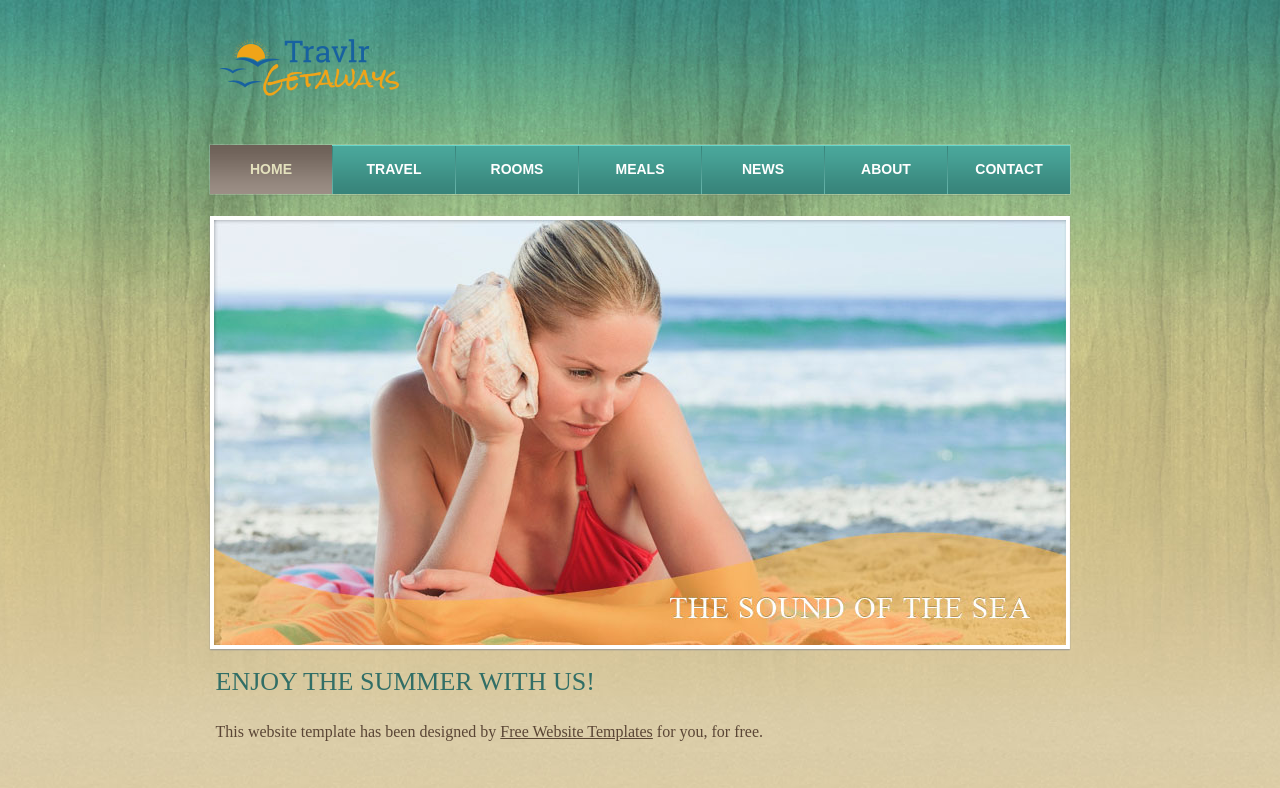
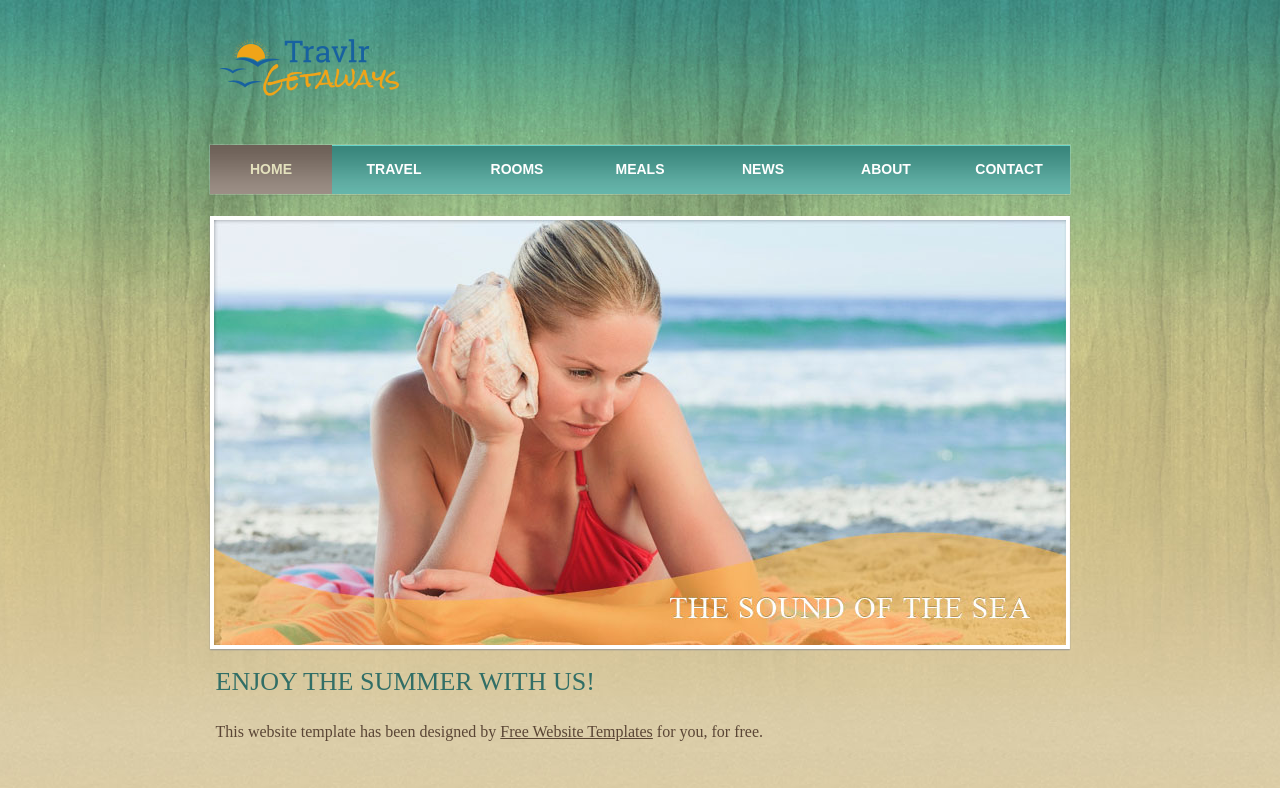
Before and after one commit to Maqs26/CS465, a Node server app: page / in a window 1280 px wide. Shown: the top 788 px of the page. Run offline with Node 20, Linux system fonts and the light colour scheme; some libraries are stand-ins or nearby versions.

Commit message:
Improve navbar layout for admin view labels

```diff
--- a/public/css/style.css
+++ b/public/css/style.css
@@ -43,24 +43,26 @@ img {
 #navigation {
 	background: url(../images/bg-navigation.png) no-repeat;
 	clear: both;
-	height: 50px;
+	min-height: 50px;
 	width: 860px;
 	margin: 0 auto;
 	padding: 1px;
 }
 #navigation ul {
-	display: inline-block;
-	width: 860px;
+	display: flex;
+	flex-wrap: wrap;
+	align-items: stretch;
 	list-style: none;
 	margin: 0;
 	padding: 0;
+	width: 100%;
 }
 #navigation li {
-	float: left;
+	flex: 1 1 122px;
+	min-width: 110px;
 	background-position: 0 -118px;
-	background-repeat: no-repeat;
+	background-repeat: repeat-x;
 	height: 49px;
-	width: 122px;
 	margin: 0;
 	padding-left: 1px;
 	text-align: center;
@@ -72,11 +74,15 @@ img {
 }
 #navigation li a {
 	color: #fff;
-	display: block;
-	font: bold 14px/48px Arial, Helvetica, sans-serif;
+	display: flex;
+	align-items: center;
+	justify-content: center;
+	font: bold 14px/1.1 Arial, Helvetica, sans-serif;
 	height: 49px;
+	padding: 0 10px;
 	text-decoration: none;
 	text-transform: uppercase;
+	white-space: nowrap;
 }
 #navigation li a:hover {
 	background-position: 0 -59px;
@@ -543,3 +549,16 @@ hr {
 #connect a.googleplus:hover {
 	background-position: 0 -197px;
 }
+
+@media screen and (max-width: 980px) {
+	#page {
+		width: 100%;
+	}
+	#navigation {
+		width: calc(100% - 40px);
+		background-size: 100% 100%;
+	}
+	#navigation li {
+		flex: 1 1 140px;
+	}
+}
```
Also changed, not shown: css/style.css (+27 -8 lines).
